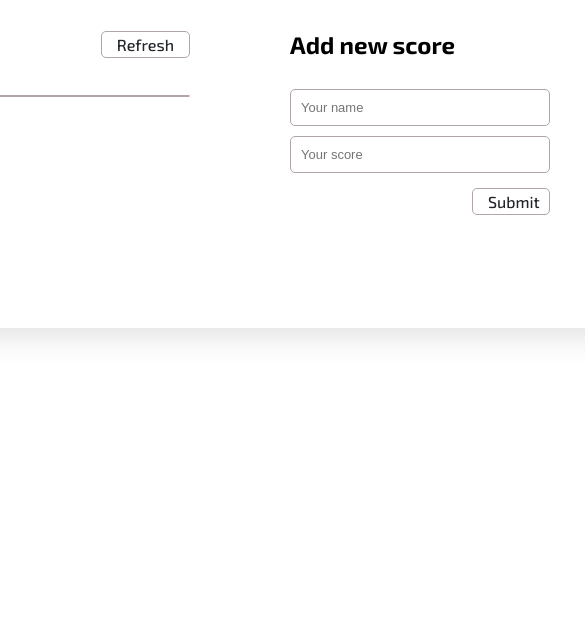
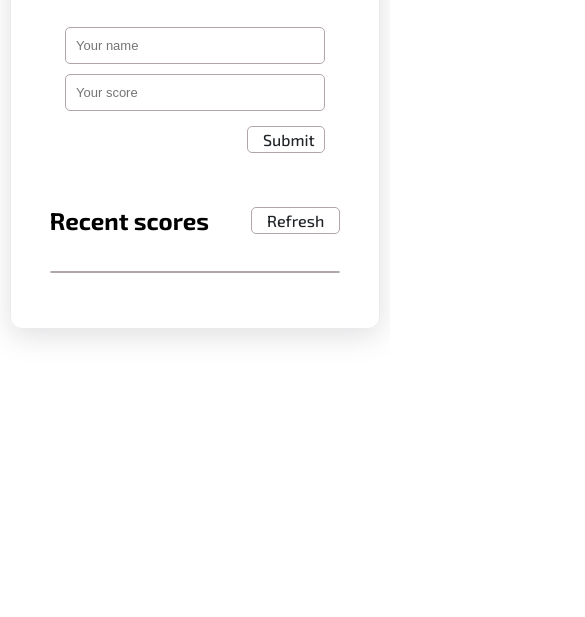
Before and after one commit to ha-manel/Leaderboard, a website built with webpack: page src/index.html in a window 390 px wide. Shown: the part 467-1084 px from the top of the page, 585 px wide, since content can reach past the window. After the commit the page ends 1062 px from the top, so only its background shows below. Built offline with nearby package versions, Linux system fonts and the light colour scheme; no server answers.

Commit message:
Add media queries for mobile

```diff
--- a/src/style.css
+++ b/src/style.css
@@ -5,15 +5,15 @@ html {
   display: flex;
   justify-content: center;
   align-items: center;
-  padding: 120px 0;
+  padding: 10% 0;
 }
 
 body {
   font-family: 'Exo 2', sans-serif;
   border: 1px solid #e9ecef;
-  padding: 80px;
   border-radius: 12px;
   box-shadow: rgba(100, 100, 111, 0.2) 0 7px 29px 0;
+  padding: 80px;
 }
 
 h1 {
@@ -132,3 +132,46 @@ input {
   opacity: 1;
   background-color: #55a630;
 }
+
+@media screen and (max-width: 900px) {
+  html {
+    padding: 28% 0;
+  }
+
+  body {
+    width: 95%;
+    max-width: 512px;
+    min-width: 200px;
+    box-sizing: border-box;
+    padding: 10%;
+  }
+
+  main {
+    flex-direction: column-reverse;
+    align-items: center;
+  }
+
+  #leaderboard-list {
+    width: 100%;
+    max-width: 350px;
+    margin-right: 0;
+  }
+}
+
+@media screen and (max-width: 350px) {
+  html{
+    padding: 50% 0;
+  }
+
+  h1 {
+    font-size: 30px;
+  }
+
+  #add-score-section {
+    width: 100%;
+  }
+
+  #refresh-btn{
+    margin-left: 10px;
+  }
+}
```
